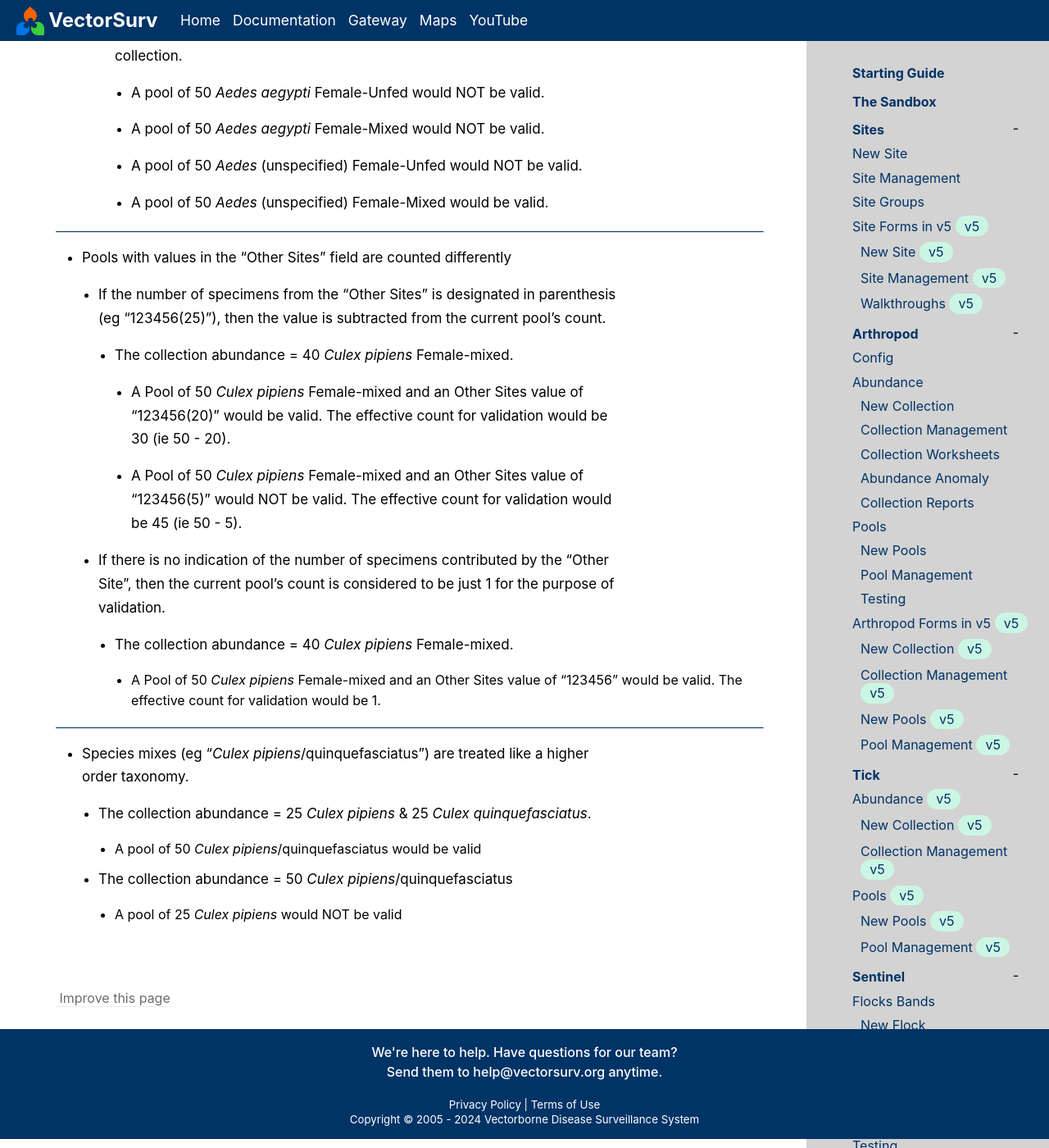
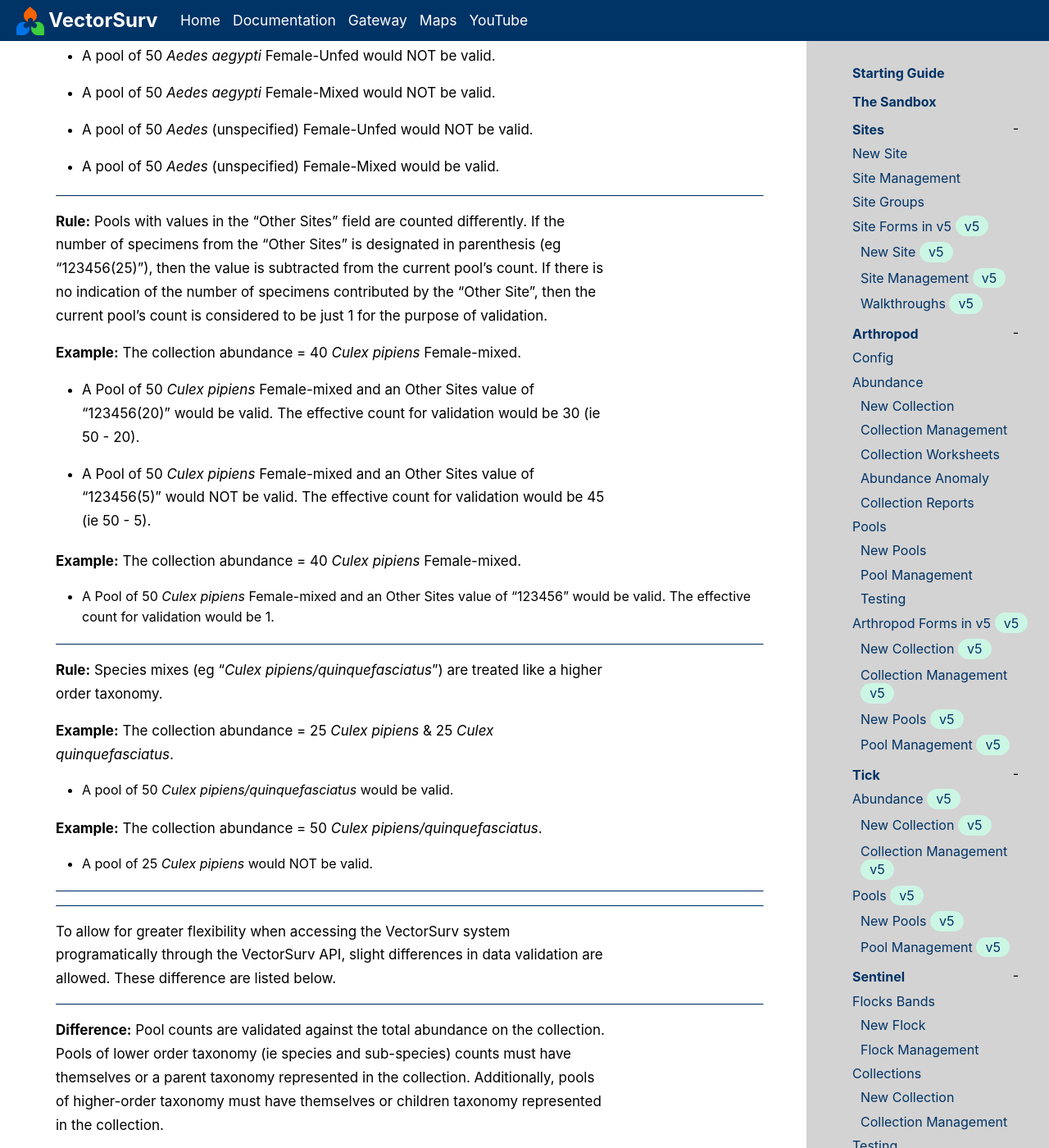
Before and after one commit to tlvaldepena/vectorsurv.org, a Jekyll site: the page built from _docs/starting/VectorSurv_LogicRules.md, in a window 1280 px wide and 1400 px high, scrolled down 2052 px. Shown: the whole window at 82% size. Built offline with Jekyll 4.4.1, drawn with Linux system fonts in a browser that asks for light colours; some of the changed text lies outside the part shown.

Commit message:
Update VectorSurv_LogicRules.md

```diff
--- a/_docs/starting/VectorSurv_LogicRules.md
+++ b/_docs/starting/VectorSurv_LogicRules.md
@@ -9,108 +9,201 @@
 
 ***
 
-- Pools of lower order taxonomy (ie species and sub-species) counts must be represented specifically in the collection.
+**Rule:** Pools of lower order taxonomy (ie species and sub-species) counts must be represented specifically in the collection.
 
-    - A Pool of *Culex pipiens* cannot be created unless there are enough *Culex pipiens* on the collection.
+- A Pool of *Culex pipiens* cannot be created unless there are enough *Culex pipiens* on the collection.
 
-        - The collection abundance = 50 *Culex pipiens*.
+**Example:** The collection abundance = 50 *Culex pipiens*.
 
-            - Two pools of 25 *Culex pipiens* would be valid.
+- Two pools of 25 *Culex pipiens* would be valid.
 
-            - Two pools of 35 *Culex pipiens* would NOT be valid.
+- Two pools of 35 *Culex pipiens* would NOT be valid.
 
 ***
 
-- The pool’s sex condition must also be present in the collection
+**Rule:** The pool’s sex condition must also be present in the collection.
 
-    - A Pool of *Culex pipiens* Female-Unfed cannot be created unless there are enough *Culex pipiens* Female-Unfed on the collection.
+- A Pool of *Culex pipiens* Female-Unfed cannot be created unless there are enough *Culex pipiens* Female-Unfed on the collection.
 
-        - The collection abundance = 50 *Culex pipiens* Female-Unfed.
+**Example:** The collection abundance = 50 *Culex pipiens* Female-Unfed.
 
-            - Two pools of 25 *Culex pipiens* Female-Unfed would be valid.
+- Two pools of 25 *Culex pipiens* Female-Unfed would be valid.
 
-            - Two pools of 35 *Culex pipiens* Female-Unfed would NOT be valid.
+- Two pools of 35 *Culex pipiens* Female-Unfed would NOT be valid.
 
 ***
 
-- Pools of higher order taxonomy (eg genus) counts can be aggregates of lower order taxonomy specimens in the collection.
+**Rule:** Pools of higher order taxonomy (eg genus) counts can be aggregates of lower order taxonomy specimens in the collection.
 
-    - The collection abundance = 25 *Culex pipiens* & 25 *Culex tarsalis*.
+**Example:** The collection abundance = 25 *Culex pipiens* & 25 *Culex tarsalis*.
 
-        - A pool of 50 *Culex* (unspecified) would be valid
+- A pool of 50 *Culex* (unspecified) would be valid.
 
 ***
 
-- Pools of lower order taxonomy cannot be drawn out from higher order abundance
+**Rule:** Pools of lower order taxonomy cannot be drawn out from higher order abundance.
 
-    - The collection abundance =  50 *Culex* (unspecified)
+**Example:** The collection abundance =  50 *Culex* (unspecified).
 
-        - Two pools of 25 *Culex pipiens* would NOT be valid
+- Two pools of 25 *Culex pipiens* would NOT be valid.
 
 ***
 
-- Pools with general sex conditions can also be aggregates of more specific sex conditions found in the abundance.
+**Rule:** Pools with general sex conditions can also be aggregates of more specific sex conditions found in the abundance.
 
-    - The collection abundance = 25 *Culex pipiens* Female-Unfed & 25 *Culex pipiens* Female-Bloodfed
+**Example:** The collection abundance = 25 *Culex pipiens* Female-Unfed & 25 *Culex pipiens* Female-Bloodfed.
 
-        - A pool of 50 *Culex pipiens* Female-Mixed would be valid
+- A pool of 50 *Culex pipiens* Female-Mixed would be valid.
 
 ***
 
-- Pools with specific sex conditions cannot be drawn of more general sex conditions found in the abundance.
+**Rule:** Pools with specific sex conditions cannot be drawn of more general sex conditions found in the abundance.
 
-    - The collection abundance = 50 *Culex pipiens* Female-mixed
+**Example:** The collection abundance = 50 *Culex pipiens* Female-mixed.
 
-        - A pool of 25 *Culex pipiens* Female-Unfed would NOT be valid.
+- A pool of 25 *Culex pipiens* Female-Unfed would NOT be valid.
 
 ***
 
-- Pools on collections with a “presence” trap type are considered to be valid if that species & sex/condition is present in the collection abundance.
+**Rule:** Pools on collections with a “presence” trap type are considered to be valid if that species & sex/condition is present in the collection abundance.
 
-    - The collection trap type is OVI-PRES.
+**Example:** *Culex tarsalis* Female-Unfed is shown to be “present” in the collection of trap type OVI-PRES.
 
-        - *Culex tarsalis* Female-Unfed is shown to be “present” in the collection.
+- A pool of 50 *Culex tarsalis* Female-Unfed would be valid.
 
-            - A pool of 50 *Culex tarsalis* Female-Unfed would be valid.
+- A pool of 50 *Culex* (unspecified) Female-Mixed would be valid.
 
-            - A pool of 50 *Culex* (unspecified) Female-Mixed would be valid.
+**Example:** Only *Aedes* (unspecified) Female-Mixed is shown to be “present” in the collection of trap type OVI-PRES.
 
-        - Only *Aedes* (unspecified) Female-Mixed is shown to be “present” in the collection.
+- A pool of 50 *Aedes aegypti* Female-Unfed would NOT be valid.
 
-            - A pool of 50 *Aedes aegypti* Female-Unfed would NOT be valid.
+- A pool of 50 *Aedes aegypti* Female-Mixed would NOT be valid.
 
-            - A pool of 50 *Aedes aegypti* Female-Mixed would NOT be valid.
+- A pool of 50 *Aedes* (unspecified) Female-Unfed would NOT be valid.
 
-            - A pool of 50 *Aedes* (unspecified) Female-Unfed would NOT be valid.
-
-            - A pool of 50 *Aedes* (unspecified) Female-Mixed would be valid.
+- A pool of 50 *Aedes* (unspecified) Female-Mixed would be valid.
 
 ***
 
-- Pools with values in the “Other Sites” field are counted differently
+**Rule:** Pools with values in the “Other Sites” field are counted differently. If the number of specimens from the “Other Sites” is designated in parenthesis (eg “123456(25)”), then the value is subtracted from the current pool’s count. If there is no indication of the number of specimens contributed by the “Other Site”, then the current pool's count is considered to be just 1 for the purpose of validation.
 
-    - If the number of specimens from the “Other Sites” is designated in parenthesis (eg “123456(25)”),  then the value is subtracted from the current pool’s count.
+**Example:** The collection abundance = 40 *Culex pipiens* Female-mixed.
 
-        - The collection abundance = 40 *Culex pipiens* Female-mixed.
+- A Pool of 50 *Culex pipiens* Female-mixed and an Other Sites value of “123456(20)” would be valid. The effective count for validation would be 30 (ie 50 - 20).
 
-            - A Pool of 50 *Culex pipiens* Female-mixed and an Other Sites value of “123456(20)” would be valid. The effective count for validation would be 30 (ie 50 - 20).
+- A Pool of 50 *Culex pipiens* Female-mixed and an Other Sites value of “123456(5)” would NOT be valid. The effective count for validation would be 45 (ie 50 - 5).
 
-            - A Pool of 50 *Culex pipiens* Female-mixed and an Other Sites value of “123456(5)” would NOT be valid. The effective count for validation would be 45 (ie 50 - 5).
+**Example:** The collection abundance = 40 *Culex pipiens* Female-mixed.
 
-    - If there is no indication of the number of specimens contributed by the “Other Site”, then the current pool's count is considered to be just 1 for the purpose of validation.
-
-        - The collection abundance = 40 *Culex pipiens* Female-mixed.
-
-            - A Pool of 50 *Culex pipiens* Female-mixed and an Other Sites value of “123456” would be valid. The effective count for validation would be 1.
+- A Pool of 50 *Culex pipiens* Female-mixed and an Other Sites value of “123456” would be valid. The effective count for validation would be 1.
 
 ***
 
-- Species mixes (eg "*Culex pipiens*/quinquefasciatus") are treated like a higher order taxonomy.
+**Rule:** Species mixes (eg "*Culex pipiens/quinquefasciatus*") are treated like a higher order taxonomy.
 
-    - The collection abundance = 25 *Culex pipiens* & 25 *Culex quinquefasciatus*.
+**Example:** The collection abundance = 25 *Culex pipiens* & 25 *Culex quinquefasciatus*.
 
-        - A pool of 50 *Culex pipiens*/quinquefasciatus would be valid
+- A pool of 50 *Culex pipiens/quinquefasciatus* would be valid.
 
-    - The collection abundance =  50 *Culex pipiens*/quinquefasciatus
+**Example:** The collection abundance =  50 *Culex pipiens/quinquefasciatus*.
 
-        - A pool of 25 *Culex pipiens* would NOT be valid
+- A pool of 25 *Culex pipiens* would NOT be valid.
+
+***
+***
+
+To allow for greater flexibility when accessing the VectorSurv system programatically through the VectorSurv API, slight differences in data validation are allowed. These difference are listed below.
+
+***
+
+**Difference:** Pool counts are validated against the total abundance on the collection. Pools of lower order taxonomy (ie species and sub-species) counts must have themselves or a parent taxonomy represented in the collection. Additionally, pools of higher-order taxonomy must have themselves or children taxonomy represented in the collection.
+
+- A pool of *Culex pipiens* cannot be created unless there are enough *Culex pipiens*, *Culex*, *Culicidae*, etc. on the collection.
+
+**Example:** The collection abundance = 50 *Culex pipiens*.
+
+- Two pools of 25 *Culex pipiens* would be valid.
+
+- Two pools of 25 *Culex* would be valid.
+
+- Two pools of 35 *Culex pipiens* would NOT be valid.
+
+**Example:** The collection abundance = 50 *Culex* (unspecified).
+
+- Two pools of 25 *Culex pipiens* would be valid.
+
+- Two pools of 25 *Culex*  would be valid.
+
+- Two pools of 35 *Culex pipiens* would NOT be valid.
+
+**Example:** The collection abundance = 25 *Culex pipiens* & 25 *Culex tarsalis*.
+
+- A pool of 50 *Culex* (unspecified) would be valid.
+
+***
+
+**Difference:** The pool’s sex condition must also be present in the collection. Pools with general sex conditions can also be aggregates of more specific sex conditions found in the abundance. Pools with specific sex conditions can be drawn of more general sex conditions found in the collection.
+
+- A pool of *Culex pipiens* Female-Unfed cannot be created unless there are enough *Culex pipiens* Female-Unfed on the collection.
+
+**Example:** The collection abundance = 50 *Culex pipiens* Female-Unfed.
+
+- Two pools of 25 *Culex pipiens* Female-Unfed would be valid.
+
+- Two pools of 35 *Culex pipiens* Female-Unfed would NOT be valid.
+
+**Example:** The collection abundance = 25 *Culex pipiens* Female-Unfed & 25 *Culex pipiens* Female-Bloodfed.
+
+- A pool of 50 *Culex pipiens* Female-Mixed would be valid.
+
+**Example:** The collection abundance = 50 *Culex pipiens* Female-mixed.
+
+- A pool of 25 *Culex pipiens* Female-Unfed would be valid.
+
+***
+
+**Difference:** Pools on collections with a “presence” trap type are considered to be valid if that species & sex/condition is present in the collection abundance.
+
+**Example:** *Culex tarsalis* Female-Unfed is shown to be “present” in the collection of trap type OVI-PRES.
+
+- A pool of 50 *Culex tarsalis* Female-Unfed would be valid.
+
+- A pool of 50 *Culex* (unspecified) Female-Mixed would be valid.
+
+**Example:** Only *Aedes* (unspecified) Female-Mixed is shown to be “present” in the collection of trap type OVI-PRES.
+
+- A pool of 50 *Aedes aegypti* Female-Unfed would be valid.
+
+- A pool of 50 *Aedes aegypti* Female-Mixed would be valid.
+
+- A pool of 50 *Aedes* (unspecified) Female-Unfed would be valid.
+
+- A pool of 50 *Aedes* (unspecified) Female-Mixed would be valid.
+
+***
+
+**Difference:** Pools with values in the “Other Sites” field are counted differently. If the number of specimens from the “Other Sites” is designated in parenthesis (eg “123456(25)”), then the value is subtracted from the current pool’s count.
+
+**Example:** The collection abundance = 40 *Culex pipiens* Female-mixed.
+
+- A Pool of 50 *Culex pipiens* Female-mixed and an Other Sites value of “123456(20)” would be valid. The effective count for validation would be 30 (ie 50 - 20).
+
+- A Pool of 50 *Culex pipiens* Female-mixed and an Other Sites value of “123456(5)” would NOT be valid. The effective count for validation would be 45 (ie 50 - 5).
+
+If there is no indication of the number of specimens contributed by the “Other Site”, then the current pool's count is considered to be just 1 for the purpose of validation.
+
+**Example:** The collection abundance = 40 *Culex pipiens* Female-mixed.
+
+A Pool of 50 *Culex pipiens* Female-mixed and an Other Sites value of “123456” would be valid. The effective count for validation would be 1.
+
+***
+
+**Difference:** Species mixes (eg *Culex pipiens/quinquefasciatus*) are treated like a higher order taxonomy.
+
+**Example:** The collection abundance = 25 *Culex pipiens* & 25 *Culex quinquefasciatus*.
+
+- A pool of 50 *Culex pipiens/quinquefasciatus* would be valid.
+
+**Example:** The collection abundance =  50 *Culex pipiens/quinquefasciatus*.
+
+- A pool of 25 *Culex pipiens* would be valid.
```
